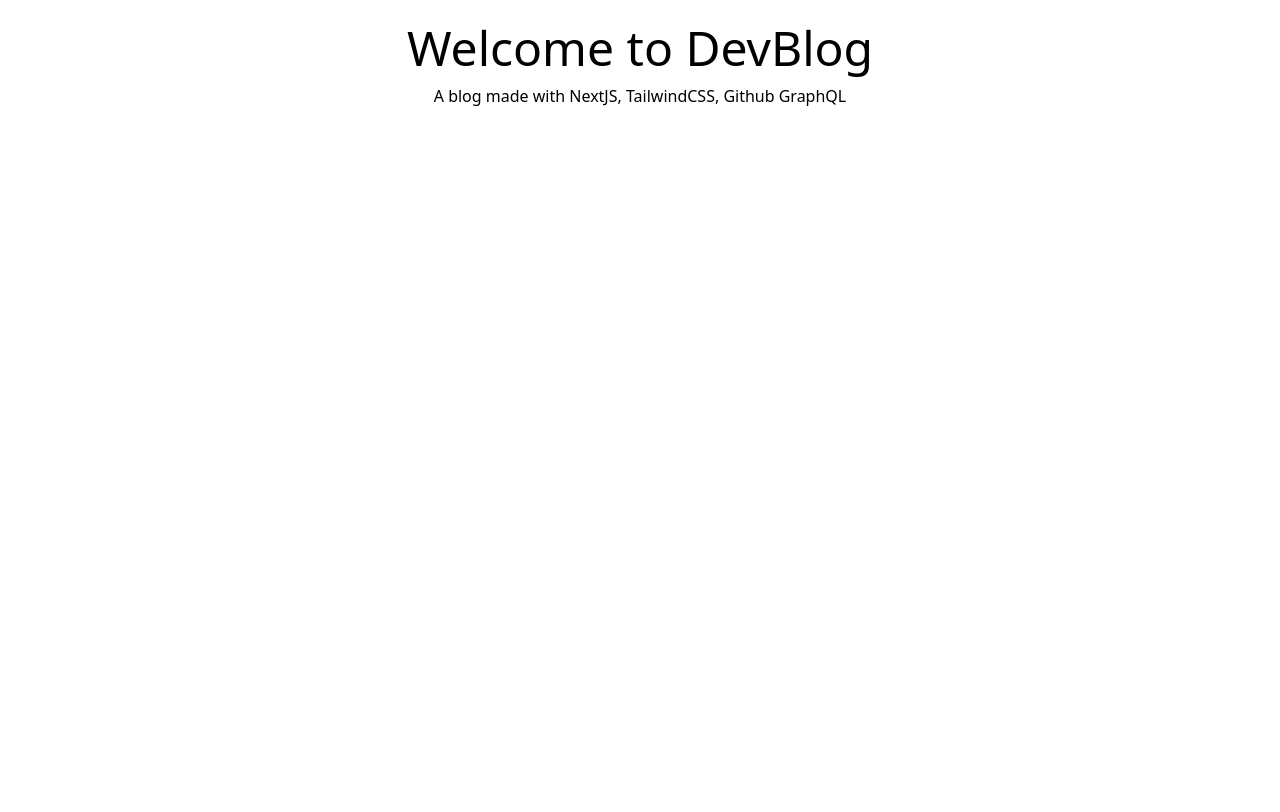
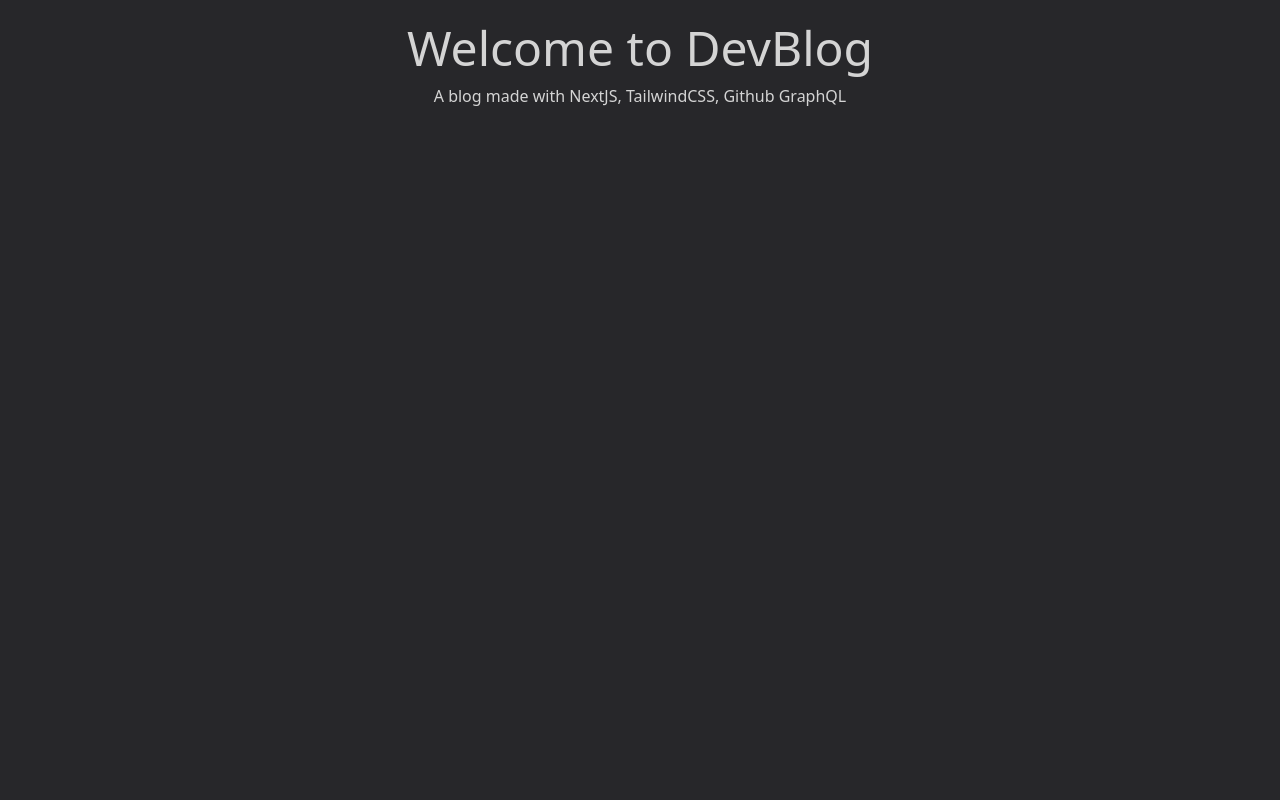
Before and after one commit to nhatnv6767/vtblog, a Next.js app: page / in a window 1280 px wide. Built offline with nearby package versions, Linux system fonts and the light colour scheme.

Commit message:
Home page 3

```diff
--- a/pages/index.tsx
+++ b/pages/index.tsx
@@ -4,7 +4,7 @@
 
 export default function Home() {
     return (
-        <main className="w-screen h-screen">
+        <main className="w-screen h-screen overflow-auto flex flex-col items-center bg-zinc-800 text-neutral-300">
             <title> Home Page </title>
             <section>
                 <div className="mt-3 text-center">
```
